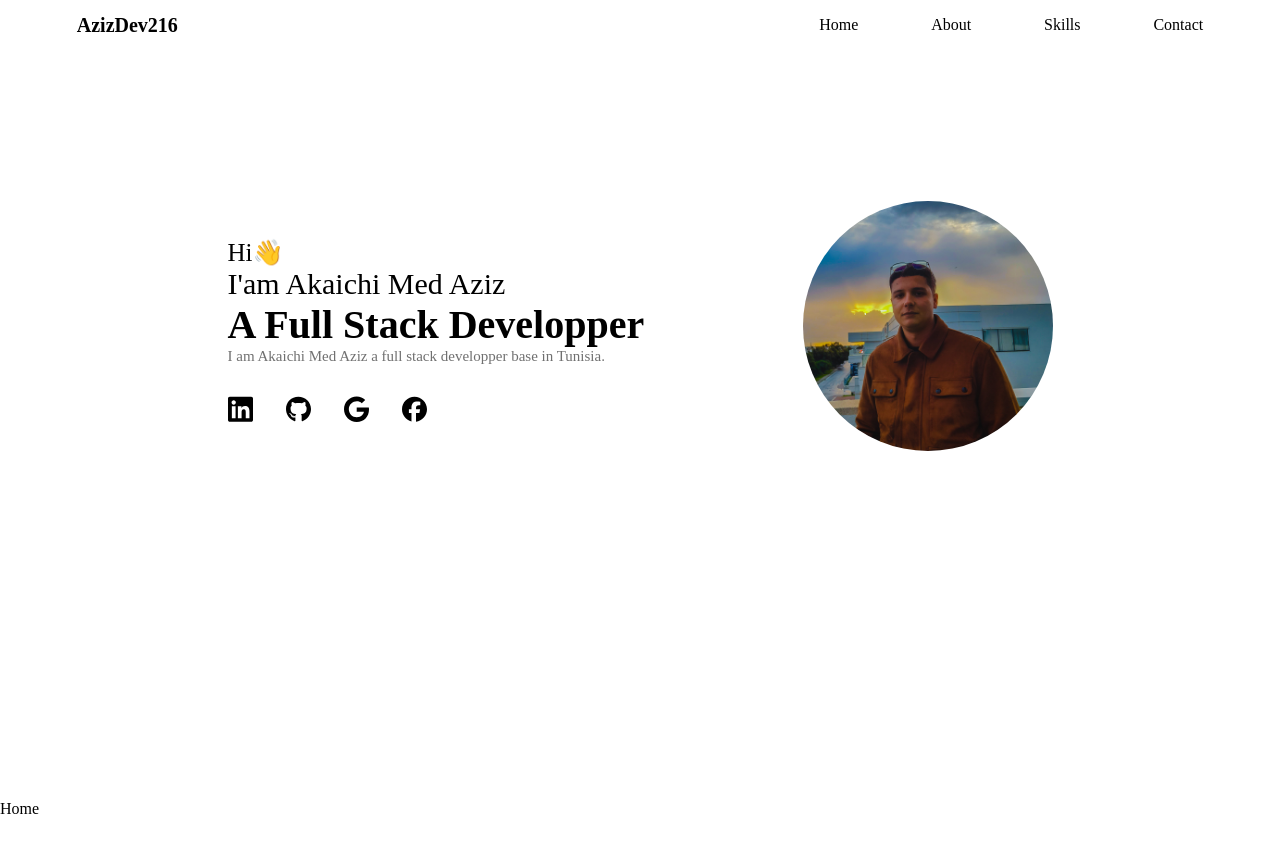
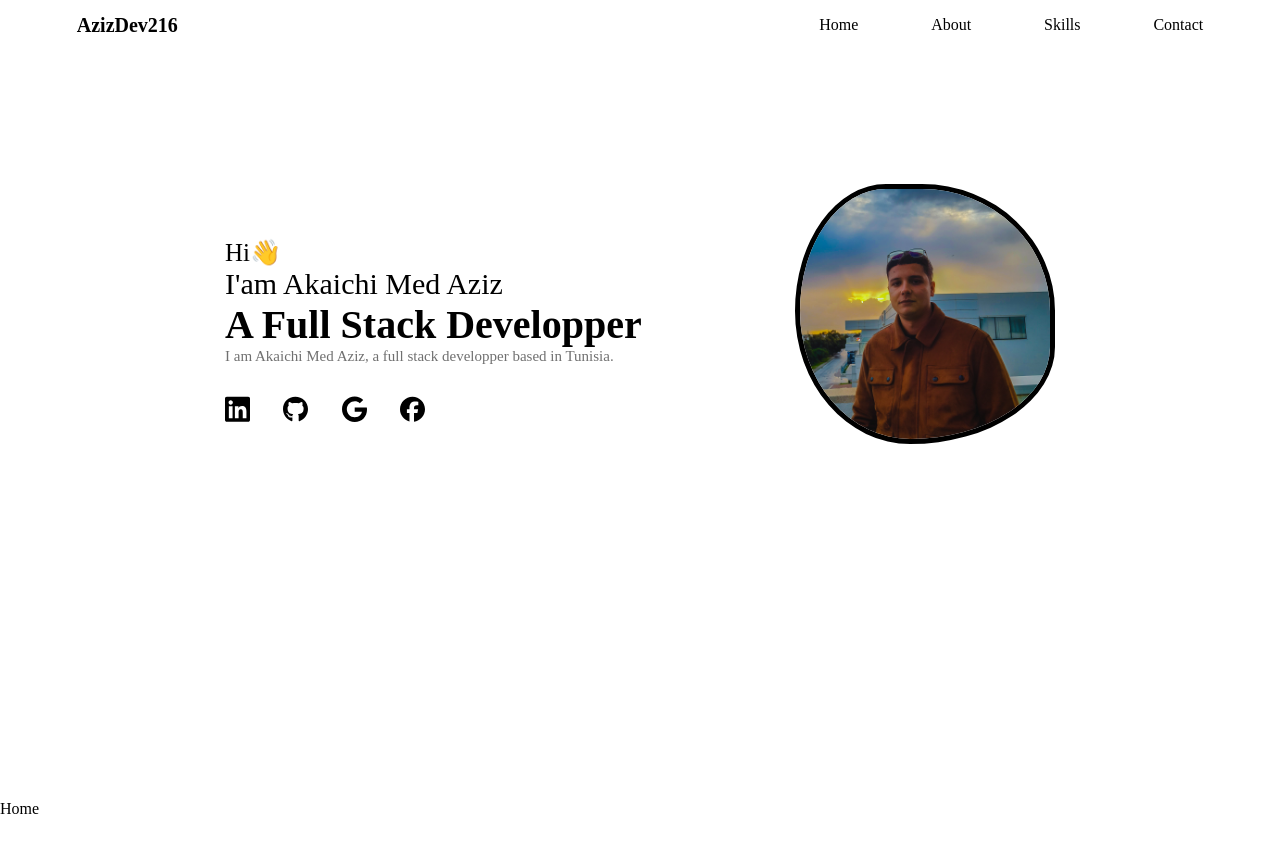
Before and after one commit to AKAICHIaziz/azizdev216, a Next.js app: page / in a window 1280 px wide. Shown: the top 852 px of the page. Built offline with nearby package versions, Linux system fonts and the light colour scheme.

Commit message:
Updated  with new content

```diff
--- a/app/components/home/Home.jsx
+++ b/app/components/home/Home.jsx
@@ -11,7 +11,7 @@ const HomeComponent = () => {
           <div className={styles.hi}>Hi👋</div>
           <div className={styles.name}>I'am Akaichi Med Aziz</div>
           <div className={styles.desc}>A Full Stack Developper</div>
-          <div className={styles.desc2}>I am Akaichi Med Aziz a full stack developper base in Tunisia.</div>
+          <div className={styles.desc2}>I am Akaichi Med Aziz, a full stack developper based in Tunisia.</div>
           <div className={styles.social_links}>
             <svg className={styles.social_link} xmlns="http://www.w3.org/2000/svg" viewBox="0 0 448 512"><path d="M416 32H31.9C14.3 32 0 46.5 0 64.3v383.4C0 465.5 14.3 480 31.9 480H416c17.6 0 32-14.5 32-32.3V64.3c0-17.8-14.4-32.3-32-32.3zM135.4 416H69V202.2h66.5V416zm-33.2-243c-21.3 0-38.5-17.3-38.5-38.5S80.9 96 102.2 96c21.2 0 38.5 17.3 38.5 38.5 0 21.3-17.2 38.5-38.5 38.5zm282.1 243h-66.4V312c0-24.8-.5-56.7-34.5-56.7-34.6 0-39.9 27-39.9 54.9V416h-66.4V202.2h63.7v29.2h.9c8.9-16.8 30.6-34.5 62.9-34.5 67.2 0 79.7 44.3 79.7 101.9V416z" /></svg>
             <svg className={styles.social_link} xmlns="http://www.w3.org/2000/svg" viewBox="0 0 496 512"><path d="M165.9 397.4c0 2-2.3 3.6-5.2 3.6-3.3 .3-5.6-1.3-5.6-3.6 0-2 2.3-3.6 5.2-3.6 3-.3 5.6 1.3 5.6 3.6zm-31.1-4.5c-.7 2 1.3 4.3 4.3 4.9 2.6 1 5.6 0 6.2-2s-1.3-4.3-4.3-5.2c-2.6-.7-5.5 .3-6.2 2.3zm44.2-1.7c-2.9 .7-4.9 2.6-4.6 4.9 .3 2 2.9 3.3 5.9 2.6 2.9-.7 4.9-2.6 4.6-4.6-.3-1.9-3-3.2-5.9-2.9zM244.8 8C106.1 8 0 113.3 0 252c0 110.9 69.8 205.8 169.5 239.2 12.8 2.3 17.3-5.6 17.3-12.1 0-6.2-.3-40.4-.3-61.4 0 0-70 15-84.7-29.8 0 0-11.4-29.1-27.8-36.6 0 0-22.9-15.7 1.6-15.4 0 0 24.9 2 38.6 25.8 21.9 38.6 58.6 27.5 72.9 20.9 2.3-16 8.8-27.1 16-33.7-55.9-6.2-112.3-14.3-112.3-110.5 0-27.5 7.6-41.3 23.6-58.9-2.6-6.5-11.1-33.3 2.6-67.9 20.9-6.5 69 27 69 27 20-5.6 41.5-8.5 62.8-8.5s42.8 2.9 62.8 8.5c0 0 48.1-33.6 69-27 13.7 34.7 5.2 61.4 2.6 67.9 16 17.7 25.8 31.5 25.8 58.9 0 96.5-58.9 104.2-114.8 110.5 9.2 7.9 17 22.9 17 46.4 0 33.7-.3 75.4-.3 83.6 0 6.5 4.6 14.4 17.3 12.1C428.2 457.8 496 362.9 496 252 496 113.3 383.5 8 244.8 8zM97.2 352.9c-1.3 1-1 3.3 .7 5.2 1.6 1.6 3.9 2.3 5.2 1 1.3-1 1-3.3-.7-5.2-1.6-1.6-3.9-2.3-5.2-1zm-10.8-8.1c-.7 1.3 .3 2.9 2.3 3.9 1.6 1 3.6 .7 4.3-.7 .7-1.3-.3-2.9-2.3-3.9-2-.6-3.6-.3-4.3 .7zm32.4 35.6c-1.6 1.3-1 4.3 1.3 6.2 2.3 2.3 5.2 2.6 6.5 1 1.3-1.3 .7-4.3-1.3-6.2-2.2-2.3-5.2-2.6-6.5-1zm-11.4-14.7c-1.6 1-1.6 3.6 0 5.9 1.6 2.3 4.3 3.3 5.6 2.3 1.6-1.3 1.6-3.9 0-6.2-1.4-2.3-4-3.3-5.6-2z" /></svg>
--- a/app/components/home/home.module.css
+++ b/app/components/home/home.module.css
@@ -51,14 +51,40 @@
 
 .social_link{
     width: 25px;
+    transition: transform 0.2s ease;
+    cursor: pointer;
+}
+
+.social_link:hover{
+    transform: scale(1.3);
 }
 
 
-.img{
+.img {
+    margin-bottom: 1.5rem;
     width: 250px;
-    height: 250px;
     border-radius: 50%;
+    border: 5px solid black;
+    height: auto;
+    animation: profile__animate 7s ease-in-out infinite 1s;
+    order: 1;
 }
+
+@keyframes profile__animate {
+    0% {
+        border-radius: 60% 40% 30% 70%/60% 30% 70% 40%;
+    }
+
+    50% {
+        border-radius: 30% 60% 70% 40%/50% 60% 30% 60%;
+    }
+
+    100% {
+        border-radius: 60% 40% 30% 70%/60% 30% 70% 40%;
+    }
+
+}
+
 
 @media (max-width: 820px){
     .profile_container {
@@ -105,7 +131,6 @@
         width: 25px;
     }
 
-
     .img{
         width: 200px;
         height: 200px;
--- a/app/globals.css
+++ b/app/globals.css
@@ -4,3 +4,19 @@
 body{
     margin: 0;
 }
+
+
+::-webkit-scrollbar {
+    width: 10px;
+  }
+
+
+  ::-webkit-scrollbar-thumb {
+    background-color: #525252;
+    border-radius: 20px;
+  }
+
+
+  ::-webkit-scrollbar-thumb:hover {
+    background-color: #000000;
+  }
```
